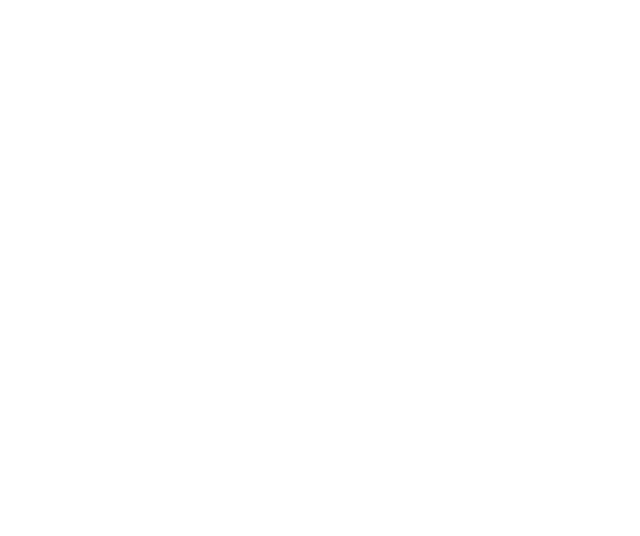
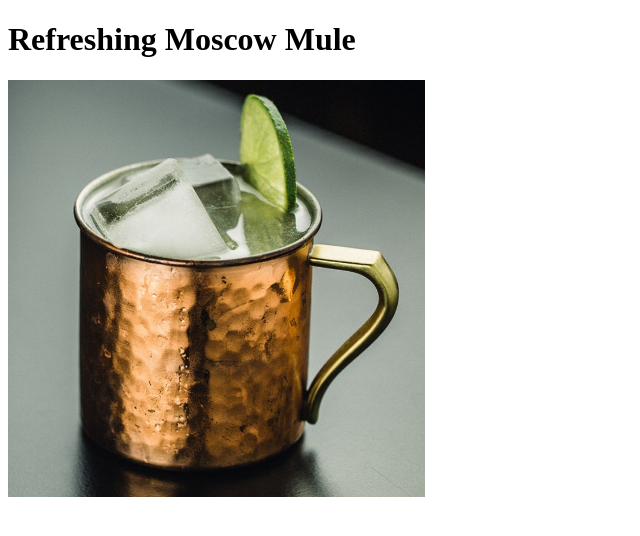
Before and after one commit to OleSunCodes/odin-recipes, a plain HTML site: page recipes/moscow_mule.html in a window 1280 px wide. Shown: the whole page, without its empty margins (0-640 px from the left). Drawn offline with Linux system fonts and the light colour scheme.

Commit message:
Typo fix in index hyperlink to Mule page. Added title and image to mule page.

```diff
--- a/recipes/moscow_mule.html
+++ b/recipes/moscow_mule.html
@@ -4,9 +4,10 @@
     <meta charset="UTF-8">
     <meta http-equiv="X-UA-Compatible" content="IE=edge">
     <meta name="viewport" content="width=device-width, initial-scale=1.0">
-    <title>Document</title>
+    <title>Refreshing Moscow Mule</title>
 </head>
 <body>
-
+    <h1>Refreshing Moscow Mule</h1>
+    <img src="../images/moscow-mule.jpg" alt="Image of Moscow Mule" style="height: 33%; width: 33%;">
 </body>
 </html>
```
Also changed, not shown: index.html (+1 -1 lines).
